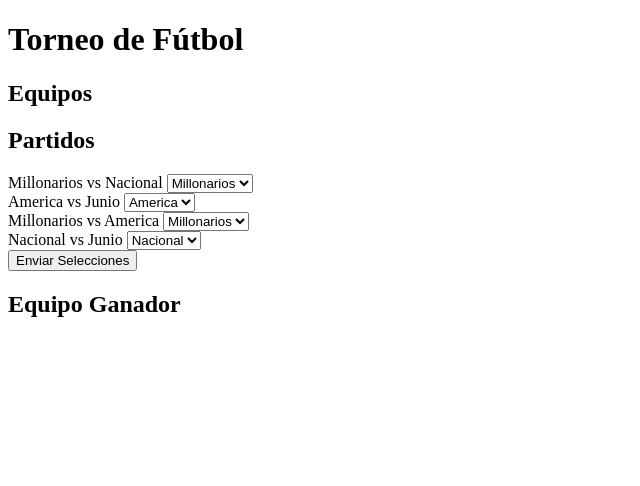
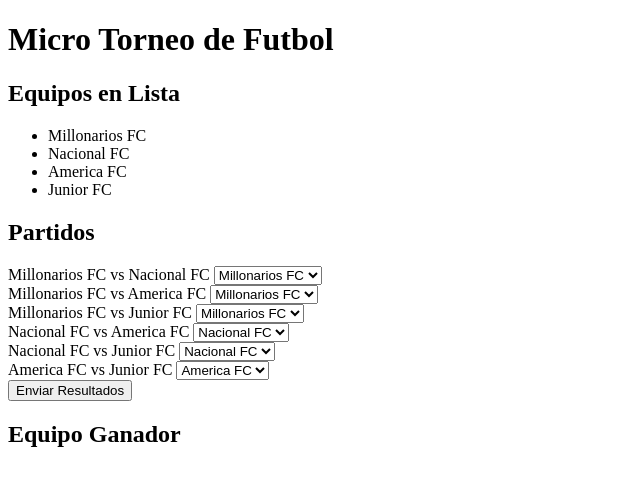
Before and after one commit to seguraedwin5/TorneoFutbol, a Flask app: page / in a window 1280 px wide. Shown: the top 486 px of the page, without its empty margins (0-640 px from the left). Run offline with Flask 3, Linux system fonts and the light colour scheme.

Commit message:
Edit app.py index.html
Se implementa una funcionalidad para generar automáticamente los encuentro del torneo

```diff
--- a/app.py
+++ b/app.py
@@ -1,30 +1,30 @@
 from flask import Flask, jsonify, request, render_template_string
+from itertools import combinations
 
 app = Flask(__name__)
 
 # Lista de equipos
-teams = ["Millonarios",
-         "Nacional",
-         "America",
-         "Junio"]
+teams = ["Millonarios FC",
+         "Nacional FC",
+         "America FC",
+         "Junior FC"]
 
 # Diccionario de Victorias por Equipos
 victories = {team: 0 for team in teams}
 
+def get_match_teams_combinations(teams):
+    return list(combinations(teams, 2))
+
 # Index
 @app.route('/')
 def index():
-    rounds = [
-        (teams[0], teams[1]),
-        (teams[2], teams[3]),
-        (teams[0], teams[2]),
-        (teams[1], teams[3])
-    ]
+
+    rounds = get_match_teams_combinations(teams)
 
     return render_template_string(
         open('templates/index.html').read(),
-        equipos=teams,
-        partidos=rounds
+        teams=teams,
+        matches=rounds
     )
 
 # Ruta: Obtener Ganador
@@ -38,10 +38,7 @@
 
     winner = max(victories, key=victories.get)
 
-    print(winner)
-
     return jsonify({'winner': winner})
-
 
 if __name__ == '__main__':
     app.run(debug=True)
--- a/templates/index.html
+++ b/templates/index.html
@@ -7,8 +7,9 @@
 
 <body>
     <div class="container">
-        <h1>Torneo de Fútbol</h1>
-        <h2>Equipos</h2>
+        <h1>Micro Torneo de Futbol</h1>
+        <h2>Equipos en Lista</h2>
+
         <ul>
             {% for team in teams %}
             <li>{{ team }}</li>
@@ -18,16 +19,16 @@
         <h2>Partidos</h2>
 
         <form id="matchForm">
-            {% for partido in partidos %}
+            {% for match in matches %}
             <div>
-                <label>{{ partido[0] }} vs {{ partido[1] }}</label>
+                <label>{{ match[0] }} vs {{ match[1] }}</label>
                 <select name="winner">
-                    <option value="{{ partido[0] }}">{{ partido[0] }}</option>
-                    <option value="{{ partido[1] }}">{{ partido[1] }}</option>
+                    <option value="{{ match[0] }}">{{ match[0] }}</option>
+                    <option value="{{ match[1] }}">{{ match[1] }}</option>
                 </select>
             </div>
             {% endfor %}
-            <button type="submit" class="btn btn-primary">Enviar Selecciones</button>
+            <button type="submit" class="btn btn-primary">Enviar Resultados</button>
         </form>
 
         <h2 id="winnerTitle">Equipo Ganador</h2>
@@ -58,6 +59,7 @@
                 });
             });
         });
+
     </script>
 </body>
 </html>
```
